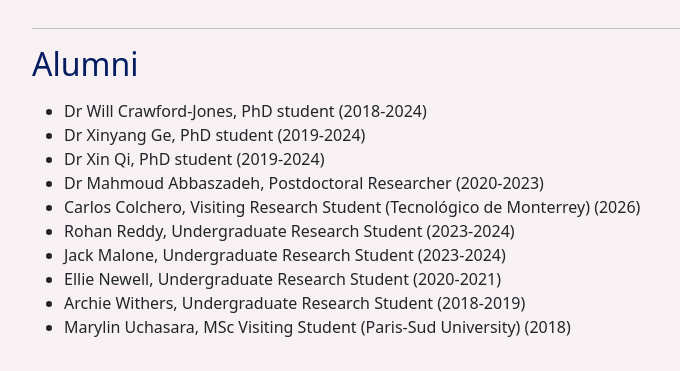
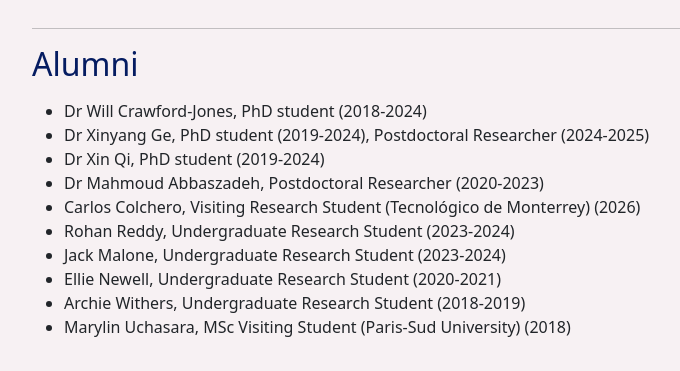
Before and after one commit to sergio-maldonado/sergio-maldonado.github.io, a plain HTML site: page people.html in a window 1280 px wide. Shown: the part 2087-2458 px from the top of the page, without its empty margins (50-730 px from the left). Drawn offline with nearby package versions, Linux system fonts and the light colour scheme.

Commit message:
small change

```diff
--- a/people.html
+++ b/people.html
@@ -246,7 +246,7 @@
           <h2 class="color1 mb-3">Alumni</h2>
           <ul>
             <li>Dr Will Crawford-Jones, PhD student (2018-2024)</li>
-            <li>Dr Xinyang Ge, PhD student (2019-2024)</li>
+            <li>Dr Xinyang Ge, PhD student (2019-2024), Postdoctoral Researcher (2024-2025)</li>
             <li>Dr Xin Qi, PhD student (2019-2024)</li>
             <li>Dr Mahmoud Abbaszadeh, Postdoctoral Researcher (2020-2023)</li>
             <li>
```
Also changed, not shown: 1 other file.
